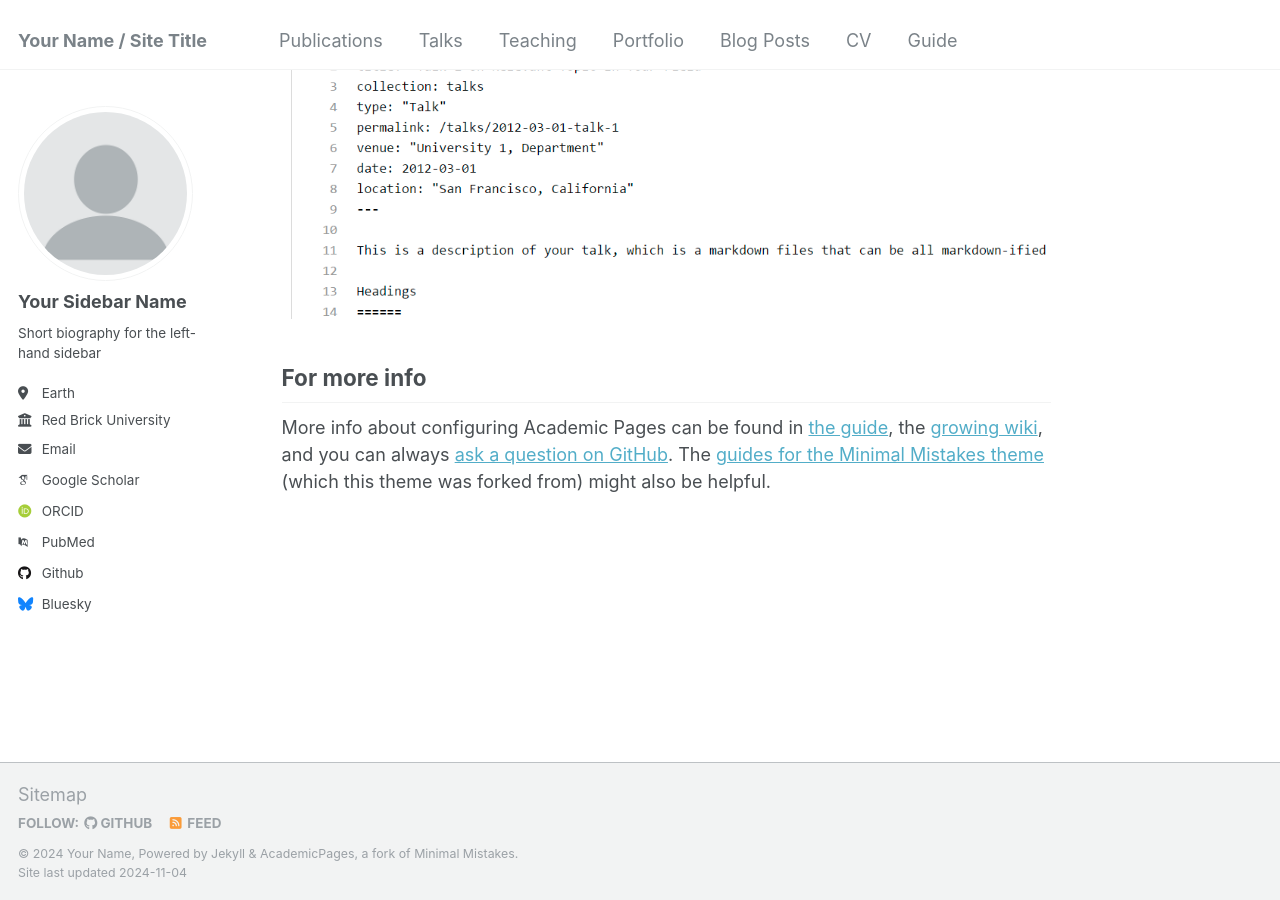
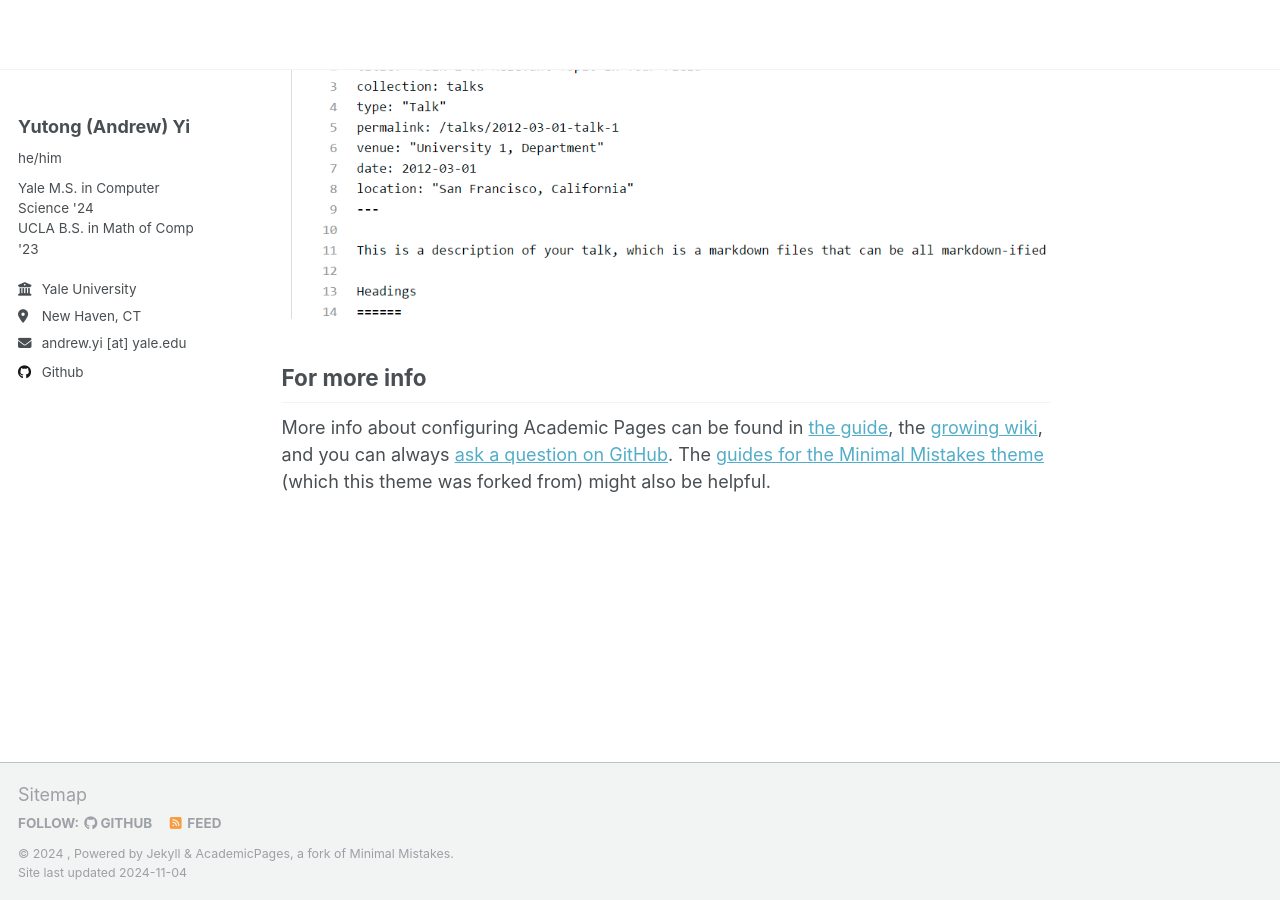
Before and after one commit to AndrewYiBC/AndrewYiBC.github.io, a Jekyll site: the page built from _pages/about.md, in a window 1280 px wide and 900 px high, scrolled down 2643 px. Built offline with Jekyll 4.4.1, drawn with Linux system fonts in a browser that asks for light colours; some web fonts are replaced.

Commit message:
Updated Basic Settings

```diff
--- a/_config.yml
+++ b/_config.yml
@@ -8,13 +8,13 @@
 
 # Basic Site Settings
 locale                   : "en-US"
-title                    : "Your Name / Site Title"
+title                    : ""
 title_separator          : "-"
-name                     : &name "Your Name"
-description              : &description "personal description"
-url                      : https://academicpages.github.io # the base hostname & protocol for your site e.g. "https://mmistakes.github.io"
+name                     : &name ""
+description              : &description ""
+url                      : https://AndrewYiBC.github.io # the base hostname & protocol for your site e.g. "https://mmistakes.github.io"
 baseurl                  : "" # the subpath of your site, e.g. "/blog"
-repository               : "academicpages/academicpages.github.io"
+repository               : "AndrewYiBC/AndrewYiBC.github.io"
 
 # Site Author - The following control what appear as part of the author content on the side bar.
 #               If a field is blank the icon and link will not appear, otherwise it will be shown.
@@ -22,21 +22,22 @@ repository               : "academicpages/academicpages.github.io"
 author:
   # Biographic information
   avatar           : "profile.png"
-  name             : "Your Sidebar Name"
-  pronouns         : # example: "she/her"
-  bio              : "Short biography for the left-hand sidebar"
-  location         : "Earth"
-  employer         : "Red Brick University"
+  name             : "Yutong (Andrew) Yi"
+  pronouns         : "he/him"
+  bio1             : "Yale M.S. in Computer Science '24"
+  bio2             : "UCLA B.S. in Math of Comp '23"
+  employer         : "Yale University"
+  location         : "New Haven, CT"
   uri              : # URL
-  email            : "none@example.org"
+  email            : "andrew.yi [at] yale.edu"
 
   # Academic websites
   arxiv            : # URL - Update with the correct link to your profile
-  googlescholar    : "https://scholar.google.com/citations?user=PS_CX0AAAAAJ"
+  googlescholar    : # URL
   impactstory      : # URL
-  orcid            : "http://orcid.org/yourorcidurl"
+  orcid            : # URL
   semantic         : # URL
-  pubmed           : "https://www.ncbi.nlm.nih.gov/pubmed/?term=john+snow"
+  pubmed           : # URL
   researchgate     : # URL
   scopus           : # URL
 
@@ -44,12 +45,12 @@ author:
   bitbucket        : # Username - Update with your username on the site
   codepen          : # Username
   dribbble         : # Username
-  github           : "academicpages"
+  github           : "AndrewYiBC"
   kaggle           : # Username
   stackoverflow    : # User number or user number and name (i.e., use "1" or "1/jeff-atwood")
 
   # Social media
-  bluesky          : "bsky.app" # Replace this with you Bluesky username
+  bluesky          : # Replace this with you Bluesky username
   facebook         : # Username
   flickr           : # Username
   foursquare       : # Username
--- a/_includes/author-profile.html
+++ b/_includes/author-profile.html
@@ -6,35 +6,38 @@
 
 <div itemscope itemtype="http://schema.org/Person">
 
-  <div class="author__avatar">
+  <!-- <div class="author__avatar">
     {% if author.avatar contains "://" %}
     	<img src="{{ author.avatar }}" alt="{{ author.name }}">
     {% else %}
     	<img src="{{ author.avatar | prepend: "/images/" | prepend: base_path }}" class="author__avatar" alt="{{ author.name }}">
     {% endif %}
-  </div>
+  </div> -->
 
   <div class="author__content">
     <h3 class="author__name">{{ author.name }}</h3>
     {% if author.pronouns %}<p class="author__pronouns">{{ author.pronouns }}</p>{% endif %}
-    {% if author.bio %}<p class="author__bio">{{ author.bio }}</p>{% endif %}
+    {% if author.bio1 %}<p class="author__bio">{{ author.bio1 }}<br>{{ author.bio2 }}</p>{% endif %}
   </div>
 
   <div class="author__urls-wrapper">
     <button class="btn btn--inverse">Follow</button>
     <ul class="author__urls social-icons">
       <!-- Font Awesome icons / Biographic information  -->
+      {% if author.employer %}
+        <li class="author__desktop"><i class="fas fa-fw fa-building-columns icon-pad-right" aria-hidden="true"></i>{{ author.employer }}</li>
+      {% endif %}
       {% if author.location %}
         <li class="author__desktop"><i class="fa-solid fa-location-dot icon-pad-right" aria-hidden="true"></i>{{ author.location }}</li>
-      {% endif %}
-      {% if author.employer %}
-        <li class="author__desktop"><i class="fas fa-fw fa-building-columns icon-pad-right" aria-hidden="true"></i>{{ author.employer }}</li>
       {% endif %}
       {% if author.uri %}
         <li><a href="{{ author.uri }}"><i class="fas fa-fw fa-link icon-pad-right" aria-hidden="true"></i>{{ site.data.ui-text[site.locale].website_label | default: "Website" }}</a></li>
       {% endif %}
+      <!-- {% if author.email %}
+        <li><a href="mailto:{{ author.email }}"><i class="fas fa-fw fa-envelope icon-pad-right" aria-hidden="true"></i>{{ site.data.ui-text[site.locale].email_label | default: "Email" }}</a></li>
+      {% endif %} -->
       {% if author.email %}
-        <li><a href="mailto:{{ author.email }}"><i class="fas fa-fw fa-envelope icon-pad-right" aria-hidden="true"></i>{{ site.data.ui-text[site.locale].email_label | default: "Email" }}</a></li>
+        <li class="author__desktop"><i class="fas fa-fw fa-envelope icon-pad-right" aria-hidden="true"></i></i>{{ author.email }}</li>
       {% endif %}
 
       <!-- Font Awesome and Academicons icons / Academic websites -->
```
Also changed, not shown: _data/navigation.yml (+14 -14 lines).
